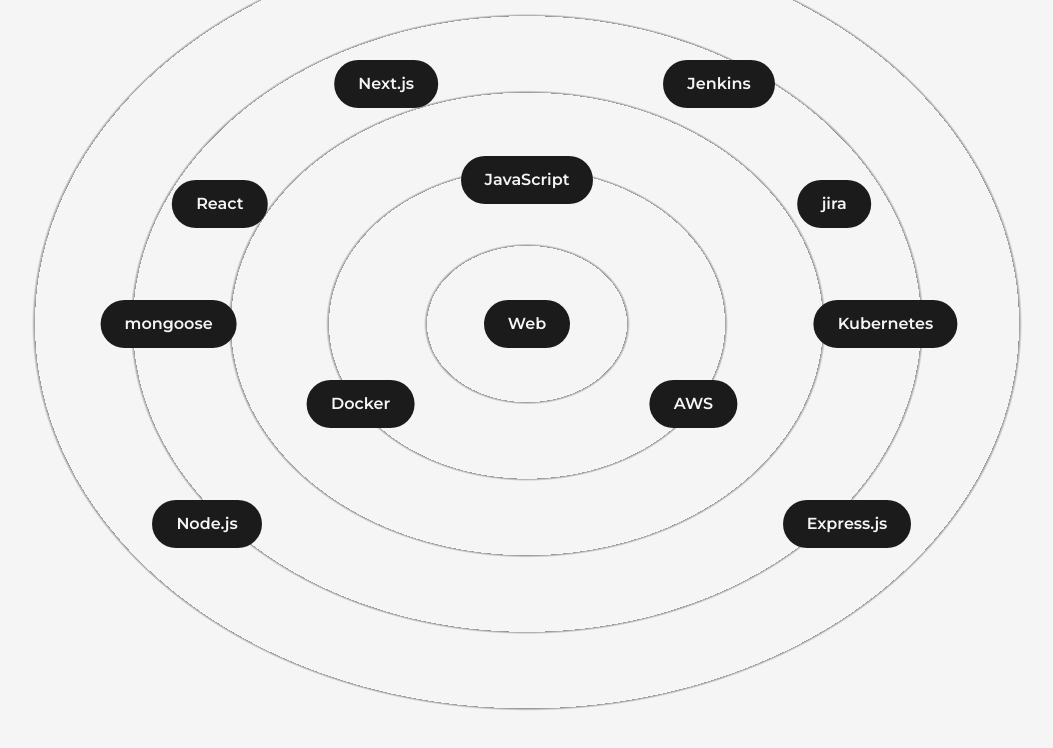
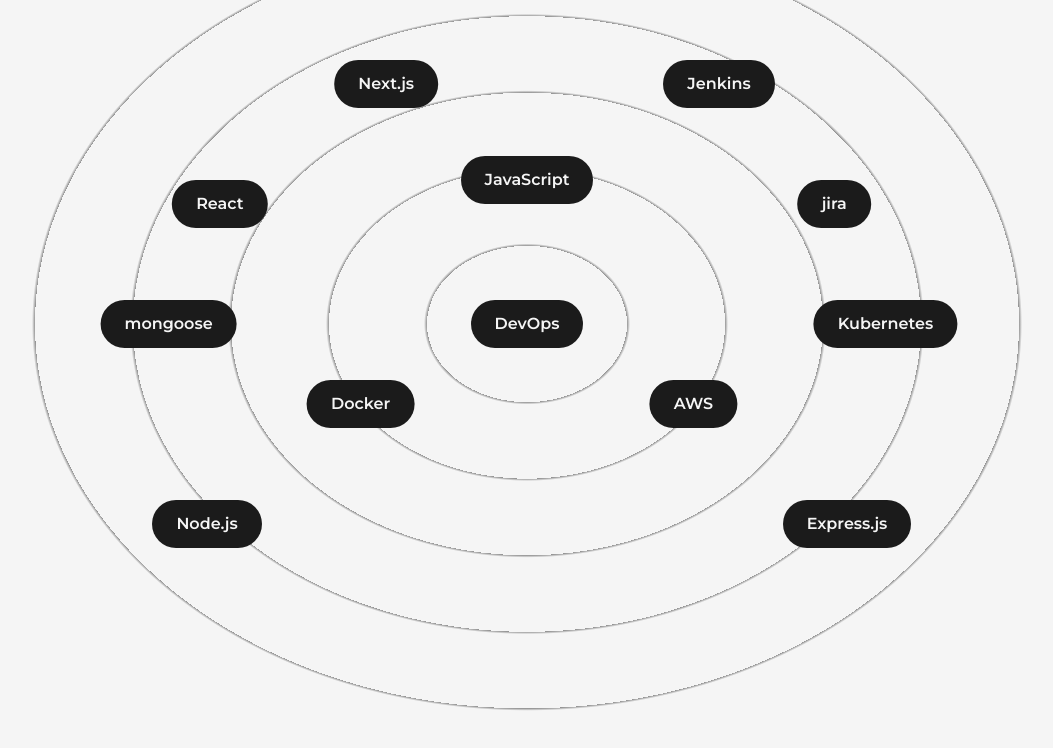
Before and after one commit to zahoorfarooq/next-portfolio, a Next.js app: page /about in a window 1280 px wide. Shown: the part 1458-2206 px from the top of the page, without its empty margins (113-1166 px from the left). Built offline with nearby package versions, Linux system fonts and the light colour scheme; no server answers.

Commit message:
Update Skills.jsx

```diff
--- a/src/components/Skills.jsx
+++ b/src/components/Skills.jsx
@@ -97,7 +97,7 @@
           className="cursor-pointer flex rounded-full font-semibold bg-dark text-light py-3 px-6 md:py-1.5 md:px-3 shadow-dark dark:bg-light dark:text-dark xs:text-xs xs:p-2"
           whileHover={{ scale: 1.05 }}
         >
-          Web
+          DevOps
         </motion.div>
         {skillsData.map((skill, idx) => {
           return (
```
